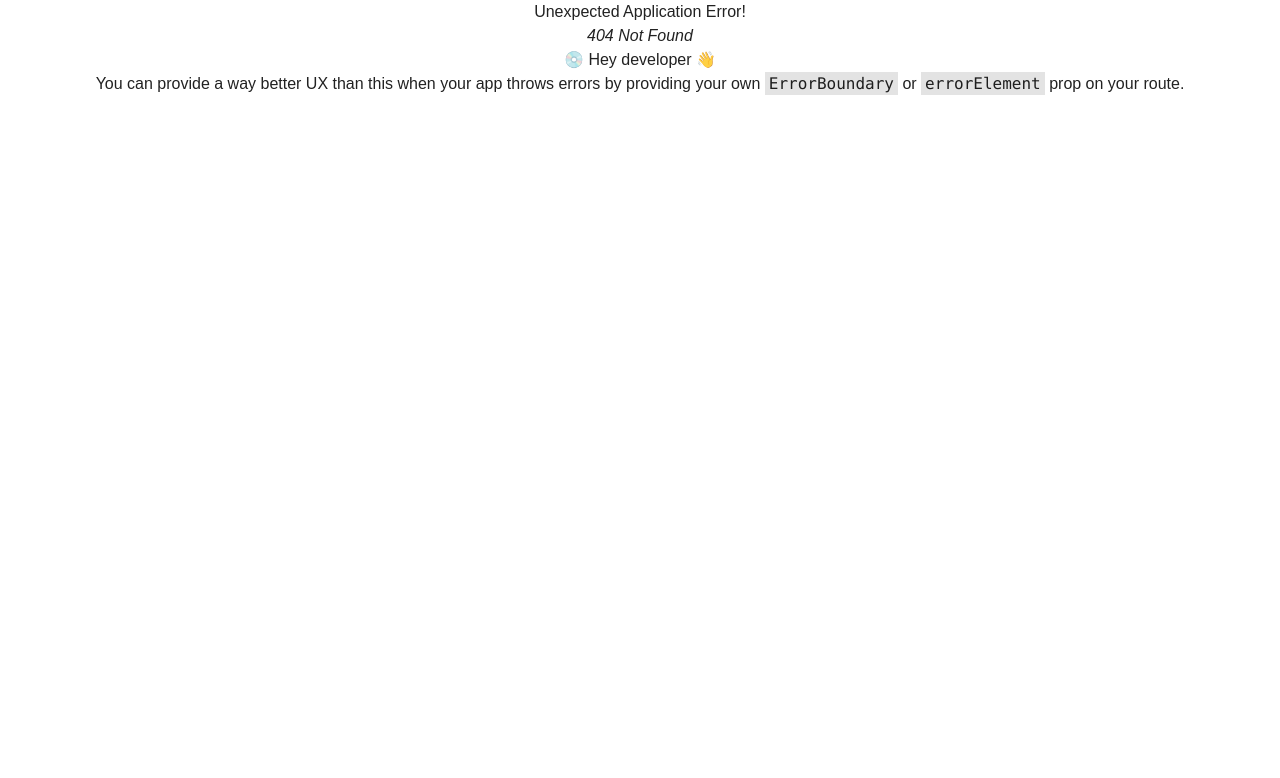
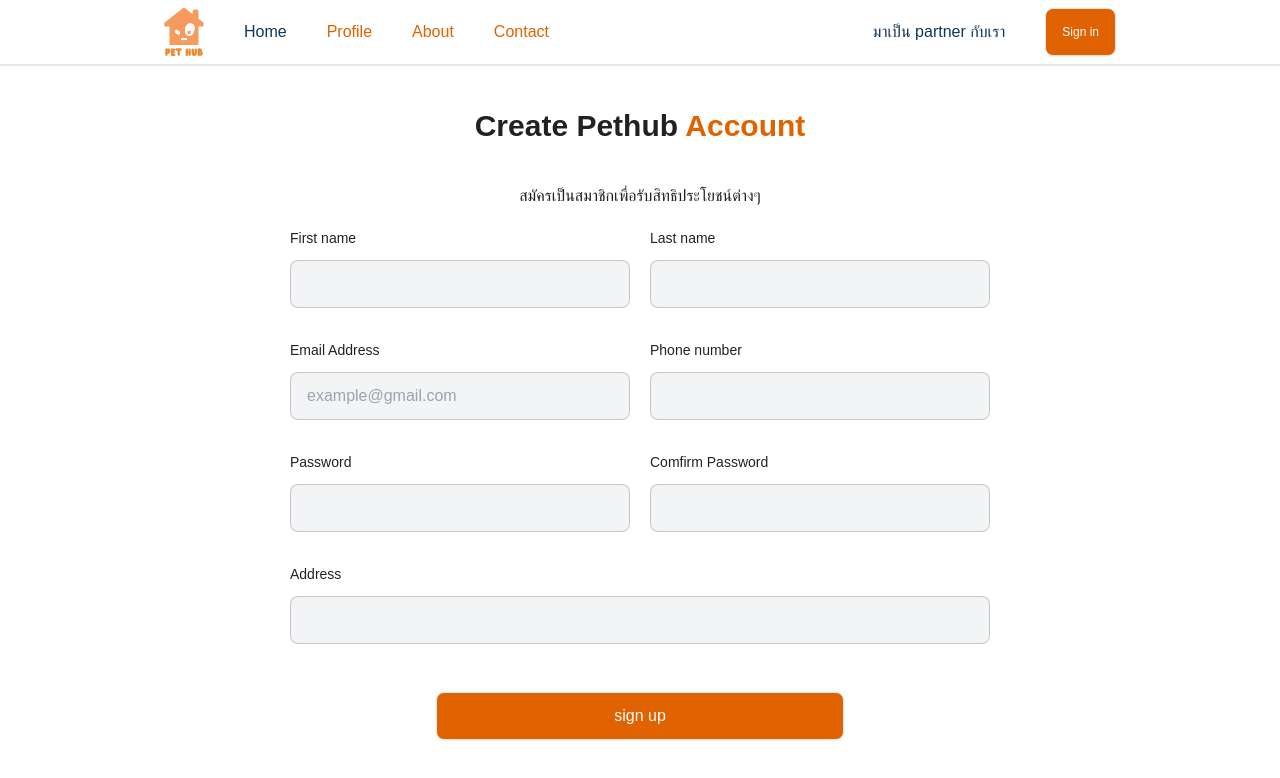
Before and after one commit to NobphadonH/PetHub, a React (Vite) app in the folder pethub-website/: page /pethub-website/signup in a window 1280 px wide. Before the commit this address had no page. Shown: the top 778 px of the page. Built offline with nearby package versions, Linux system fonts and the light colour scheme.

Commit message:
complete login & register page

```diff
--- /dev/null
+++ b/pethub-website/src/components/Home.jsx
@@ -0,0 +1,50 @@
+import Navbar from "./Navbar"
+
+function Home() {
+  return (
+    <div>
+      <Navbar />
+      <div className="text-start mt-32 bg-pethub-color1 w-11/12 xl:w-8/12 h-full mx-auto py-10 px-12 xl:px-28 relative rounded-md overflow-hidden z-10 opacity-80">
+        <div className="absolute top-0 right-0 left-0 bottom-0 z-0">
+            <img
+                src="https://tidypets.store/cdn/shop/files/view-cats-dogs-being-friends.jpg?v=1726648599&width=2000"
+                alt=""
+                className="w-full h-full object-cover opacity-80"
+            />
+        </div>
+        <h1 className="text-7xl relative z-20 text-pethub-color1  ">PetHub</h1>
+        <h4 className="relative z-20">เลือกโรงแรมให้เหมาะสมกับน้องๆของคุณ</h4>
+        <div className="grid grid-cols-12 gap-14 mt-24 relative z-20">
+            <div className="col-span-3">
+                <select className="select select-bordered w-full max-w-xs shadow-xl" style={{ color: 'gray' }}>
+                    <option disabled selected style={{ color: 'gray' }}>ประเภทสัตว์</option>
+                    <option style={{ color: 'black' }}>สุนัข</option>
+                    <option style={{ color: 'black' }}>แมว</option>
+                </select>
+            </div>
+            <div className="col-span-4">
+                <input type="text" placeholder="สถานที่ตั้ง" className="input input-bordered w-full relative z-20 shadow-xl" />
+            </div>
+            <div className="col-span-3">
+                <select className="select select-bordered w-full max-w-xs input-shadow" style={{ color: 'gray' }}>
+                    <option disabled selected style={{ color: 'gray' }}>ช่วงราคา</option>
+                    <option style={{ color: 'black' }}>500-2000 บาท</option>
+                    <option style={{ color: 'black' }}>2000-5000 บาท</option>
+                </select>
+            </div>
+            <div className="col-span-1"></div>
+            <div className="col-span-10">
+                <input type="text" placeholder="ค้นหาจากชื่อโรงแรม" className="input input-bordered w-full relative z-20 input-shadow" />
+            </div>
+            <div className="col-span-2">
+                <a href="/" className="btn bg-pethub-color1 text-white relative z-20 ">search</a>
+            </div>
+        </div>
+        <div className="absolute bottom-0 right-0 left-0 h-16 bg-white z-10"></div>
+    </div>
+
+    </div>
+  )
+}
+
+export default Home
--- /dev/null
+++ b/pethub-website/src/components/Login.jsx
@@ -0,0 +1,29 @@
+import Navbar from "./Navbar"
+import logo from "../../public/logo.svg"
+
+function Login() {
+  return (
+    <>
+     <Navbar />
+     <div className="absolute top-12 left-0 right-0 bottom-0">
+        <div className="w-full h-full flex justify-center items-center">
+            <div className="p-10" style={{width: '540px'}}>
+                <div className=" flex items-center justify-center gap-3">
+                    <h1 className="text-3xl font-bold">Welcome to <span className="text-pethub-color1">Pethub</span></h1>
+                    <span className="lg:inline-flex items-center hidden "><img src={logo} alt="logo" width={30}/></span>
+                </div>
+                <h2 className=" font-medium mt-10 mb-5">Sign in with Pethub account</h2>
+                <p className="text-start text-sm my-3">Username</p>
+                <input type="text" placeholder="Username" className="input input-bordered w-full bg-gray-100 mb-6" />
+                <p className="text-start text-sm my-3">Password</p>
+                <input type="password" placeholder="Password" className="input input-bordered w-full bg-gray-100 mb-6" />
+                <a href="" className="btn w-full mt-10 bg-pethub-color1 text-white text-base font-normal">sign in</a>
+                <p className="mt-16 text-gray-500">Don&apos;t have an account ? <span><a href="/pethub-website/signup" className="text-blue-500">Sign up</a></span></p>
+            </div>
+        </div>
+      </div>
+    </>
+  )
+}
+
+export default Login
--- a/pethub-website/src/components/Navbar.jsx
+++ b/pethub-website/src/components/Navbar.jsx
@@ -24,8 +24,9 @@ export default function Navbar() {
     }, []);
 
     return (
+        <>
         <div className="fixed top-0 left-0 right-0 dropdown z-50">
-            <div className="navbar border-b-2 bg-white px-3 md:px-20 xl:40">
+            <div className="navbar border-b-2 bg-white px-4 md:px-20 xl:px-40">
                 <div className="xl:hidden md:mr-5">
                     <a href="/"><img src={logo} alt="logo" width={40}/></a>
                 </div>
@@ -48,7 +49,7 @@ export default function Navbar() {
                             isDropdownOpen ? 'opacity-100' : 'opacity-0 hidden'
                         }`}
                     >
-                        <li><a href="/pethub-website/" className="block w-full text-center text-md">Home</a></li>
+                        <li><a href="/pethub-website/home" className="block w-full text-center text-md">Home</a></li>
                         <li><a href="/pethub-website/profile" className="block w-full text-center text-md">Profile</a></li>
                         <li><a href="/pethub-website/about" className="block w-full text-center text-md">About</a></li>
                         <li><a href="/pethub-website/contact" className="block w-full text-center text-md">Contact</a></li>
@@ -58,8 +59,8 @@ export default function Navbar() {
 
                 <div className="navbar-start text-pethub-color1">
                     <ul className="gap-10 px-1 items-center hidden xl:flex">
-                        <li><a href="/pethub-website/"><img src={logo} alt="logo" width={40}/></a></li>
-                        <li><a href="/pethub-website/" className="text-pethub-color6">Home</a></li>
+                        <li><a href="/pethub-website/home"><img src={logo} alt="logo" width={40}/></a></li>
+                        <li><a href="/pethub-website/home" className="text-pethub-color6">Home</a></li>
                         <li><a href="/pethub-website/profile">Profile</a></li>
                         <li><a href="/pethub-website/about">About</a></li>
                         <li><a href="/pethub-website/contact">Contact</a></li>
@@ -69,10 +70,11 @@ export default function Navbar() {
                 <div className="navbar-end">
                     <ul className="flex gap-10 px-1 items-center">
                         <li><a href="/pethub-website/partner" className="text-pethub-color6 hidden xl:block">มาเป็น partner กับเรา</a></li>
-                        <li><a href="/pethub-website/signin" className="btn bg-pethub-color1 text-white">Sign in</a></li>
+                        <li><a href="/pethub-website/signin" className="btn bg-pethub-color1 text-white font-normal text-xs">Sign in</a></li>
                     </ul>
                 </div>
             </div>
         </div>
+        </>
     );
 }
--- /dev/null
+++ b/pethub-website/src/components/Register.jsx
@@ -0,0 +1,55 @@
+import Navbar from "./Navbar"
+
+function Register() {
+  return (
+    <>
+     <Navbar />
+     <div className="absolute top-12 left-0 right-0 md:bottom-0">
+        <div className="w-full h-full flex justify-center items-center">
+            <div className="py-10 px-12 md:p-10 w-[540px] md:w-[780px]">
+                <div className=" flex items-center justify-center gap-3">
+                    <h1 className="text-3xl font-bold">Create Pethub <span className="text-pethub-color1">Account</span></h1>
+                </div>
+                <h2 className=" font-medium mt-10 mb-5">สมัครเป็นสมาชิกเพื่อรับสิทธิประโยชน์ต่างๆ</h2>
+                <div className="grid grid-cols-2 gap-5">
+                    <div className="col-span-2 md:col-span-1">
+                        <p className="text-start text-sm mb-3">First name</p>
+                        <input type="text" placeholder="" className="input input-bordered w-full bg-gray-100 mb-3" />
+                    </div>
+                    <div className="col-span-2 md:col-span-1">
+                        <p className="text-start text-sm mb-3">Last name</p>
+                        <input type="text" placeholder="" className="input input-bordered w-full bg-gray-100 mb-3" />
+                    </div>
+                    <div className="col-span-2 md:col-span-1">
+                        <p className="text-start text-sm mb-3">Email Address</p>
+                        <input type="email" placeholder="example@gmail.com" className="input input-bordered w-full bg-gray-100 mb-3" />
+                    </div>
+                    <div className="col-span-2 md:col-span-1">
+                        <p className="text-start text-sm mb-3">Phone number</p>
+                        <input type="number" placeholder="" className="input input-bordered w-full bg-gray-100 mb-3" />
+                    </div>
+                    <div className="col-span-2 md:col-span-1">
+                        <p className="text-start text-sm mb-3">Password</p>
+                        <input type="password" placeholder="" className="input input-bordered w-full bg-gray-100 mb-3" />
+                    </div>
+                    <div className="col-span-2 md:col-span-1">
+                        <p className="text-start text-sm mb-3">Comfirm Password</p>
+                        <input type="password" placeholder="" className="input input-bordered w-full bg-gray-100 mb-3" />
+                    </div >
+                    <div className="col-span-2">
+                        <p className="text-start text-sm mb-3">Address</p>
+                        <input type="text" placeholder="" className="input input-bordered w-full bg-gray-100 mb-3" />
+                    </div>
+                    <div className="col-span-2">
+                        <a href="" className="btn w-full md:w-7/12 mt-4 bg-pethub-color1 text-white text-base font-normal">sign up</a>
+
+                    </div>
+                </div>
+            </div>
+        </div>
+      </div>
+    </>
+  )
+}
+
+export default Register
--- a/pethub-website/src/index.css
+++ b/pethub-website/src/index.css
@@ -19,3 +19,17 @@
 
 
 }
+
+.input-shadow{
+  box-shadow: 4px 4px 5px 0 rgba(0, 0, 0, 0.4);
+}
+
+input[type=number]::-webkit-inner-spin-button,
+input[type=number]::-webkit-outer-spin-button {
+  -webkit-appearance: none;
+  margin: 0;
+}
+
+input[type=number] {
+  -moz-appearance: textfield; /* Firefox */
+}
--- a/pethub-website/src/main.jsx
+++ b/pethub-website/src/main.jsx
@@ -4,10 +4,16 @@ import {createBrowserRouter, RouterProvider,} from "react-router-dom";
 import './index.css'
 import App from './App.jsx'
 import Profile from './components/Profile.jsx';
+import Home from './components/Home.jsx';
+import Login from './components/Login.jsx';
+import Register from './components/Register.jsx';
 
 const router = createBrowserRouter([
   {path: "/pethub-website", element: <App />,},
   {path: "/pethub-website/profile", element: <Profile />,},
+  {path: "/pethub-website/home", element: <Home />,},
+  {path: "/pethub-website/signin", element: <Login />,},
+  {path: "/pethub-website/signup", element: <Register />,},
 
 ]);
 
```
